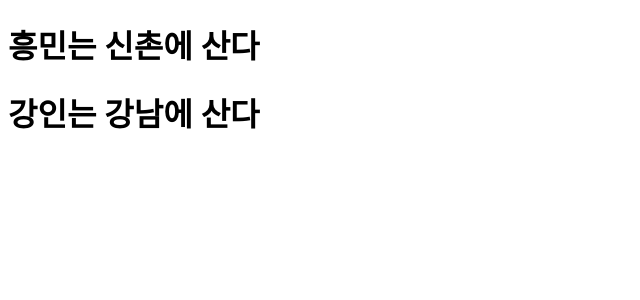
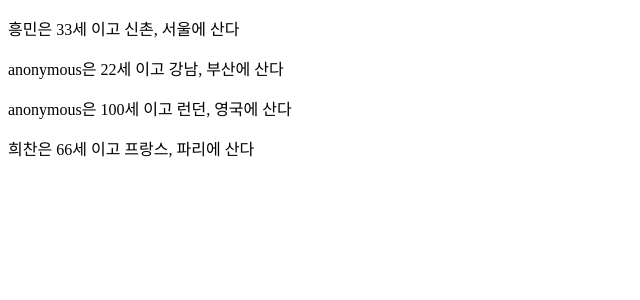
Before and after one commit to jjeongneee/react20231031, a React (Create React App) app: page / in a window 1280 px wide. Shown: the top 300 px of the page, without its empty margins (0-640 px from the left). Built offline with nearby package versions, Linux system fonts and the light colour scheme.

Commit message:
props 구조분해할당, 기본값 주기

```diff
--- a/src/App.js
+++ b/src/App.js
@@ -1,20 +1,20 @@
 function App() {
   return (
     <>
-      <MyComp value="흥민" address="신촌" />
-      <MyComp value="강인" address="강남" />
+      <MyComp name="흥민" address="신촌" age={33} city="서울" />
+      <MyComp address="강남" age={22} city="부산" />
+      <MyComp address="런던" city="영국" />
+      <MyComp name="희찬" age={66} city="파리" address="프랑스" />
     </>
   );
 }
 
-// {value : "흥민", address: "신촌"}
-// props에 바로 넣어도 키값 바로 넣어도됨
-function MyComp({ value, address }) {
+function MyComp({ name = "anonymous", address, city, age = 100 }) {
   return (
     <div>
-      <h1>
-        {value}는 {address}에 산다
-      </h1>
+      <p>
+        {name}은 {age}세 이고 {address}, {city}에 산다
+      </p>
     </div>
   );
 }
```
